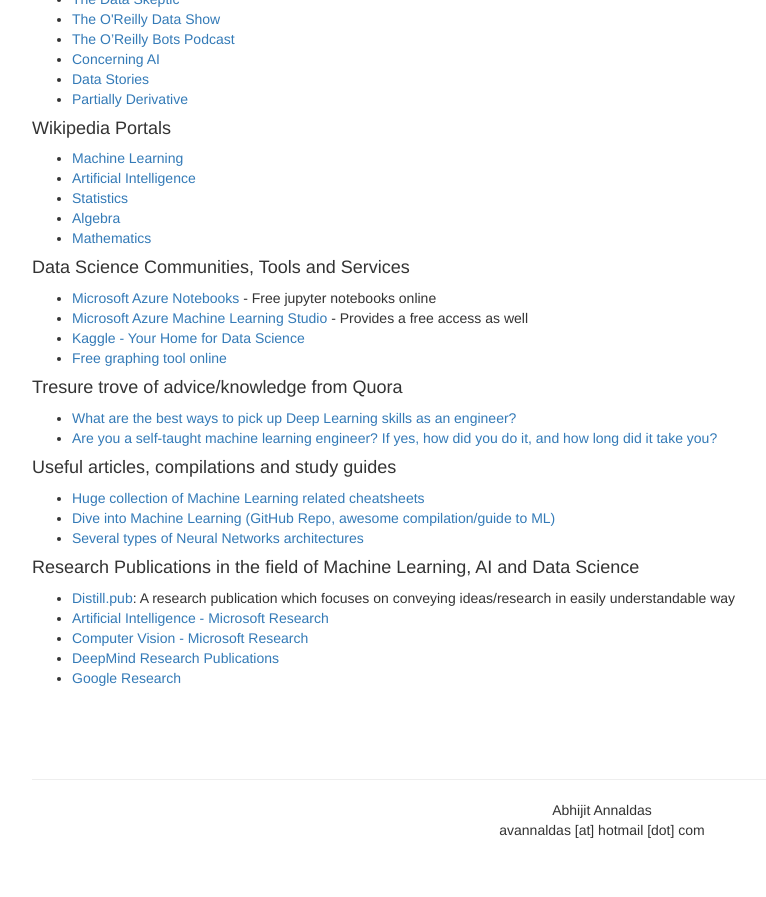
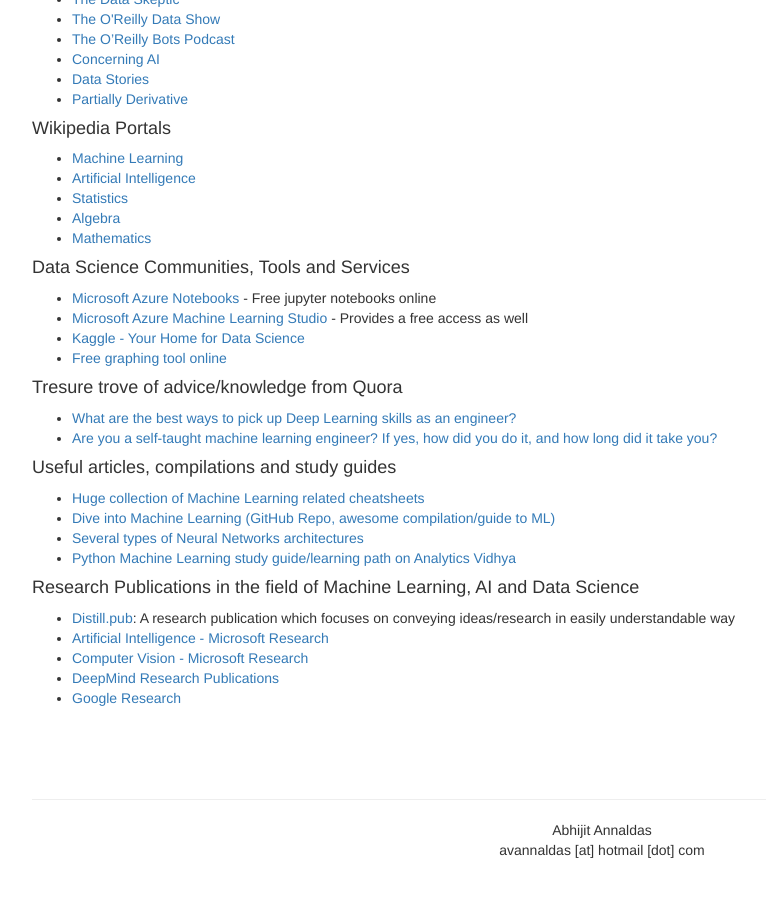
Before and after one commit to avannaldas/ml, a Jekyll site: the page built from pages/useful-stuff.html, in a window 1280 px wide and 900 px high, scrolled down 1118 px. Shown: the top 897 px of the window, without its empty margins (38-804 px from the left). Built offline with Jekyll 4.4.1, drawn with Linux system fonts in a browser that asks for light colours; nearby versions of some CDN libraries; comment, search, counter and statistics services are not loaded.

Commit message:
Update useful-stuff.html

```diff
--- a/pages/useful-stuff.html
+++ b/pages/useful-stuff.html
@@ -88,6 +88,7 @@
 	<li><A href="https://startupsventurecapital.com/essential-cheat-sheets-for-machine-learning-and-deep-learning-researchers-efb6a8ebd2e5" target="_blank">Huge collection of Machine Learning related cheatsheets</A></li>
 	<li><A href="https://github.com/hangtwenty/dive-into-machine-learning" target="_blank">Dive into Machine Learning (GitHub Repo, awesome compilation/guide to ML)</A></li>
 	<li><A href="http://www.asimovinstitute.org/neural-network-zoo/" target="_blank">Several types of Neural Networks architectures</A></li>
+	<li><A href="https://www.analyticsvidhya.com/learning-paths-data-science-business-analytics-business-intelligence-big-data/learning-path-data-science-python/" target="_blank">Python Machine Learning study guide/learning path on Analytics Vidhya</A></li>
 </ul>
 <h4>Research Publications in the field of Machine Learning, AI and Data Science</h4>
 <ul>
```
